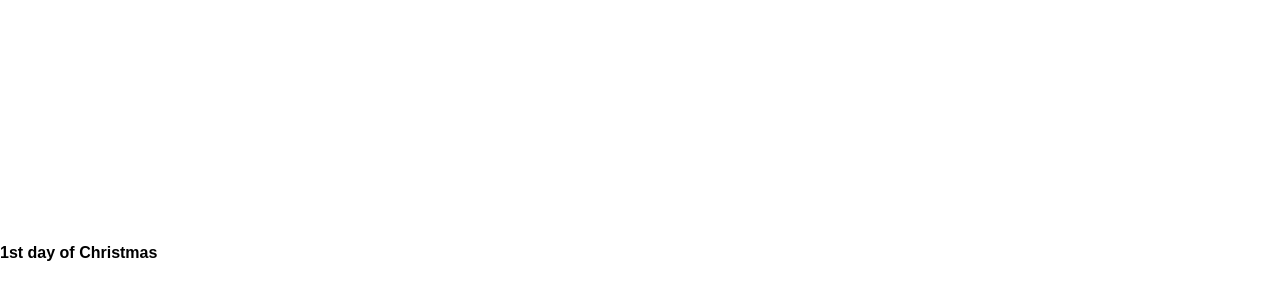
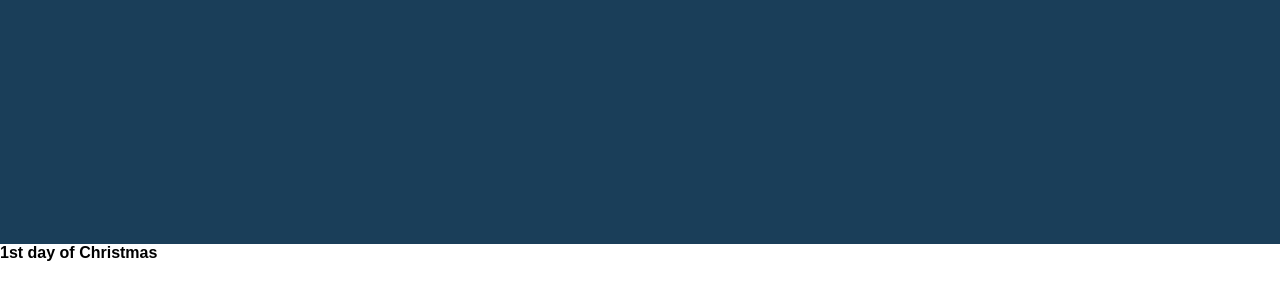
Before and after one commit to sebzuloaga/christmas-Calendar, a React (Create React App) app: page / in a window 1280 px wide. Shown: the part 436-736 px from the top of the page. Built offline with nearby package versions, Linux system fonts and the light colour scheme.

Commit message:
add header and overview background color and change sizes

```diff
--- a/src/styles/_dayOverview.scss
+++ b/src/styles/_dayOverview.scss
@@ -1,4 +1,5 @@
 main{
-    height: 60vh;
+    height: 75vh;
     width: 100vw;
+    background-color: $blue;
 }
--- a/src/styles/_welcome.scss
+++ b/src/styles/_welcome.scss
@@ -1,4 +1,5 @@
 header{
-    height: 25vh;
+    height: 10vh;
     width: 100vw;
+    background-color: $blue;
 }
```
